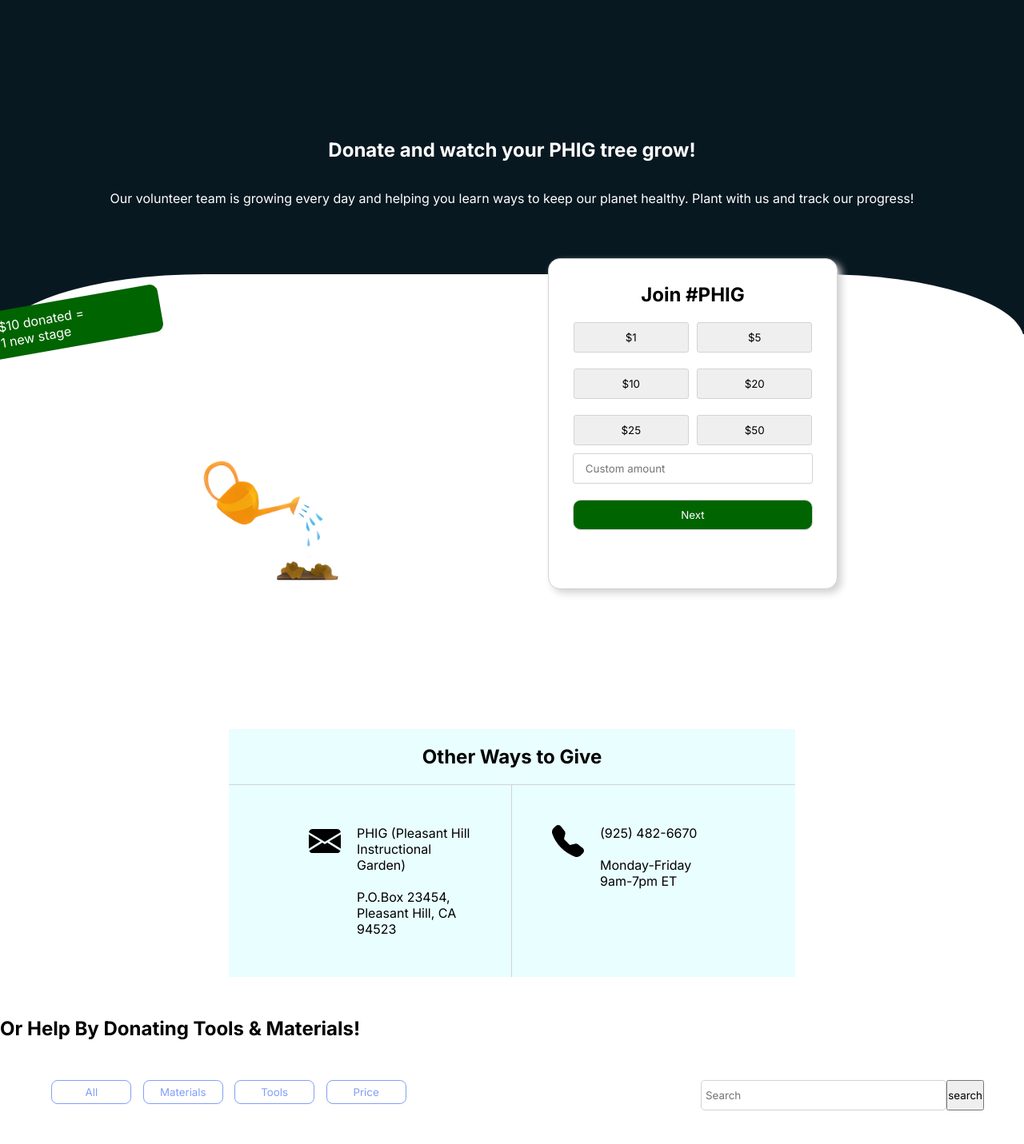
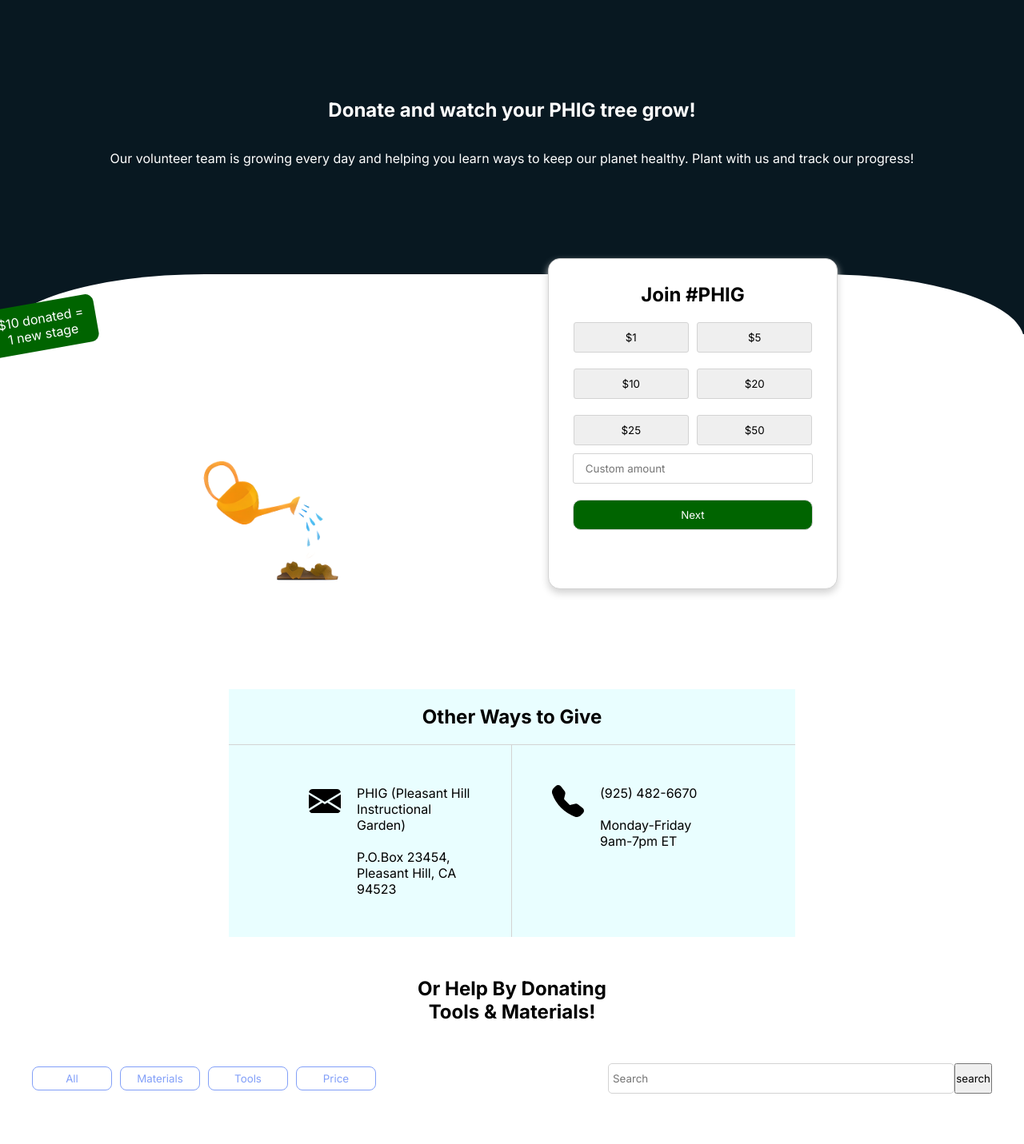
Before and after one commit to ramitaarora/phig-website, a React (Create React App) app in the folder my-react-app/: page /donate in a window 1280 px wide. Shown: the part 115-1546 px from the top of the page at 80% size. Built offline with nearby package versions, Linux system fonts and the light colour scheme; a web font is replaced by a local one.

Commit message:
styling complete

```diff
--- a/my-react-app/src/App.css
+++ b/my-react-app/src/App.css
@@ -23,7 +23,8 @@ img {
 }
 body {
   max-width: 100%;
-  background-color: #f6f6f6;
+  /* background-color: #f6f6f6; */
+  background-color: white;
 }
 li {
   list-style: none;
--- a/my-react-app/src/components/DonateResult.jsx
+++ b/my-react-app/src/components/DonateResult.jsx
@@ -6,7 +6,7 @@ export default function DonateResult({ name, subtitle, picture, description }) {
             <div id="donate-result-image" className={css`height: 170px; overflow: hidden; object-position: center; object-fit: cover; border-radius: 15px 15px 0 0;`}>
                 <img src={picture} alt={name} />
             </div>
-            <div id="donate-result-card" className={css`padding: 15px; border-radius: 15px 15px 0 0; background-color: white; margin-bottom: 10px; line-height: 20px; position: relative; top: -10px;`}>
+            <div id="donate-result-card" className={css`padding: 20px; border-radius: 15px 15px 0 0; background-color: white; margin-bottom: 10px; line-height: 20px; position: relative; top: -10px;`}>
                 <h3 className={css`font-size: 16px; margin: 5px 0;`}>{name}</h3>
                 <p className={css`color: lightgrey; font-size: 14px; margin: 5px 0;`}>{subtitle}</p>
                 <p className={css`font-size: 14px; margin: 5px 0;`}>{description ? description : null}</p>
--- a/my-react-app/src/pages/DonationPage.jsx
+++ b/my-react-app/src/pages/DonationPage.jsx
@@ -58,21 +58,21 @@ const sampleResults = [
 
 export default function DonationPage() {
     return (
-        <section id="donation-page" className={css`background-color: white;`}>
+        <section id="donation-page">
             <header className={css`height: 400px; width: 100%; background-color: #081821; color: white; text-align: center; display: flex; flex-direction: column; justify-content: center; align-items: center; line-height: 60px; margin-bottom: 30px;`}>
-                <h1>Donate and watch your PHIG tree grow!</h1>
-                <p>Our volunteer team is growing every day and helping you learn ways to keep our planet healthy. Plant with us and track our progress!</p>
+                <h1 className={css`position: relative; top: -50px;`}>Donate and watch your PHIG tree grow!</h1>
+                <p className={css`position: relative; top: -50px;`}>Our volunteer team is growing every day and helping you learn ways to keep our planet healthy. Plant with us and track our progress!</p>
             </header>
 
             <div id="quick-donate" className={css`border-radius: 50% 50% 0 0; display: flex; justify-content: space-evenly; border-radius: 20% 20% 0 0; position: relative; top: -105px; background-color: white;`}>
                 <div id="quick-donate-image">
-                    <div id="tag" className={css`background-color: darkgreen; color: white; padding: 10px 15px; border-radius: 10px; position: relative; left: -250px; top: 30px; transform: rotate(350deg);`}>
+                    <div id="tag" className={css`background-color: darkgreen; color: white; padding: 10px 15px; border-radius: 10px; position: relative; left: -250px; top: 35px; transform: rotate(350deg); text-align: center; width: fit-content;`}>
                         <p>$10 donated =</p>
                         <p>1 new stage</p>
                     </div>
                     <img src="./images/seed-grows.png" alt="seed-grows" className={css`height: 200px; margin-top: 150px;`}/>
                 </div>
-                <form id="quick-donate-form" className={css`padding: 20px; border: 1px solid lightgrey; border-radius: 15px; box-shadow: 5px 5px 10px lightgrey; text-align: center; position: relative; top: -20px; background-color: white;`}>
+                <form id="quick-donate-form" className={css`padding: 20px; border: 1px solid lightgrey; border-radius: 15px; box-shadow: 0px 5px 10px lightgrey; text-align: center; position: relative; top: -20px; background-color: white;`}>
                     <h2 className={css`margin: 10px;`}>Join #PHIG</h2>
                     <div id="quick-form-buttons" className={css`display: flex; flex-wrap: wrap; justify-content: space-evenly; align-items: center;`}>
                         <button className={css`width: 45%; border: 1px solid lightgrey; padding: 10px 15px; margin: 10px 0; border-radius: 3px;`}>$1</button>
@@ -82,12 +82,12 @@ export default function DonationPage() {
                         <button className={css`width: 45%; border: 1px solid lightgrey; padding: 10px 15px; margin: 10px 0; border-radius: 3px;`}>$25</button>
                         <button className={css`width: 45%; border: 1px solid lightgrey; padding: 10px 15px; margin: 10px 0; border-radius: 3px;`}>$50</button>
                     </div>
-                    <input type="number" placeholder='Custom amount' className={css`width: 94%; border: 1px solid lightgrey; padding: 10px 15px; border-radius: 3px;`} />
+                    <input type="text" placeholder='Custom amount' className={css`width: 94%; border: 1px solid lightgrey; padding: 10px 15px; border-radius: 3px;`} />
                     <input type="submit" value="Next" className={css`width: 94%; border: 1px solid lightgrey; padding: 10px 15px; border-radius: 10px; margin: 20px auto; background-color: darkgreen; color: white;`} />
                 </form>
             </div>
 
-            <div id="other-donations" className={css`padding: 50px; background-color: white;`}>
+            <div id="other-donations" className={css`padding: 0 50px; background-color: white; margin-top: 0;`}>
                 <div id="other-donations-container" className={css`background-color: #E9FEFF; width: 60%; margin: 0 auto;`}>
                     <h2 className={css`text-align: center; border-bottom: 1px solid lightgrey; padding: 20px;`}>Other Ways to Give</h2>
 
@@ -119,23 +119,24 @@ export default function DonationPage() {
                 </div>
             </div>
 
-            <div id="donate-materials">
-                <h2>Or Help By Donating Tools & Materials!</h2>
+            <div id="donate-materials" className={css`margin: 50px auto;`}>
+                <h2 className={css`text-align: center;`}>Or Help By Donating</h2>
+                <h2 className={css`text-align: center;`}>Tools & Materials!</h2>
 
-                <div id="filter-materials" className={css`display: flex; justify-content: space-between; margin: 50px;`}>
-                    <div id="filter-materials-buttons" className={css`display: flex; justify-content: space-evenly; width: 40%;`}>
-                        <button className={css`width: 100px; height: 30px; background-color: white; border: 1px solid #829FF8; border-radius: 8px; color: #829FF8; &:hover { background-color: #829FF8; color: white; cursor: pointer; };`}>All</button>
-                        <button className={css`width: 100px; height: 30px; background-color: white; border: 1px solid #829FF8; border-radius: 8px; color: #829FF8; &:hover { background-color: #829FF8; color: white; cursor: pointer; };`}>Materials</button>
-                        <button className={css`width: 100px; height: 30px; background-color: white; border: 1px solid #829FF8; border-radius: 8px; color: #829FF8; &:hover { background-color: #829FF8; color: white; cursor: pointer; };`}>Tools</button>
-                        <button className={css`width: 100px; height: 30px; background-color: white; border: 1px solid #829FF8; border-radius: 8px; color: #829FF8; &:hover { background-color: #829FF8; color: white; cursor: pointer; };`}>Price</button>
+                <div id="filter-materials" className={css`display: flex; justify-content: space-between; align-items: center; margin: 50px 40px;`}>
+                    <div id="filter-materials-buttons" className={css`display: flex; width: 40%;`}>
+                        <button className={css`width: 100px; height: 30px; background-color: white; border: 1px solid #829FF8; border-radius: 8px; color: #829FF8; margin-right: 10px; &:hover { background-color: #829FF8; color: white; cursor: pointer; };`}>All</button>
+                        <button className={css`width: 100px; height: 30px; background-color: white; border: 1px solid #829FF8; border-radius: 8px; color: #829FF8; margin-right: 10px; &:hover { background-color: #829FF8; color: white; cursor: pointer; };`}>Materials</button>
+                        <button className={css`width: 100px; height: 30px; background-color: white; border: 1px solid #829FF8; border-radius: 8px; color: #829FF8; margin-right: 10px; &:hover { background-color: #829FF8; color: white; cursor: pointer; };`}>Tools</button>
+                        <button className={css`width: 100px; height: 30px; background-color: white; border: 1px solid #829FF8; border-radius: 8px; color: #829FF8; margin-right: 10px; &:hover { background-color: #829FF8; color: white; cursor: pointer; };`}>Price</button>
                     </div>
-                    <form id="filter-materials-search" className={css`width: 30%; display: flex;`}>
+                    <form id="filter-materials-search" className={css`display: flex; width: 40%;`}>
                         <input type="text" placeholder="Search" className={css`background-color: none; border: none; border: 1px solid lightgrey; width: 100%; padding: 10px 5px; border-radius: 5px;`}/>
-                        <input type="submit" value="search"/>
+                        <input type="submit" name="search" value="search"/>
                     </form>
                 </div>
 
-                <div id="materials-results" className={css`display: flex; flex-wrap: wrap; justify-content: space-evenly; margin: 10px;`}>
+                <div id="materials-results" className={css`display: flex; flex-wrap: wrap; justify-content: space-evenly;`}>
                     {sampleResults.map((result, index) =>
                         <div key={"result-" + index}>
                             <DonateResult name={result.name} subtitle={result.subtitle} picture={result.picture} description={result.description} />
```
